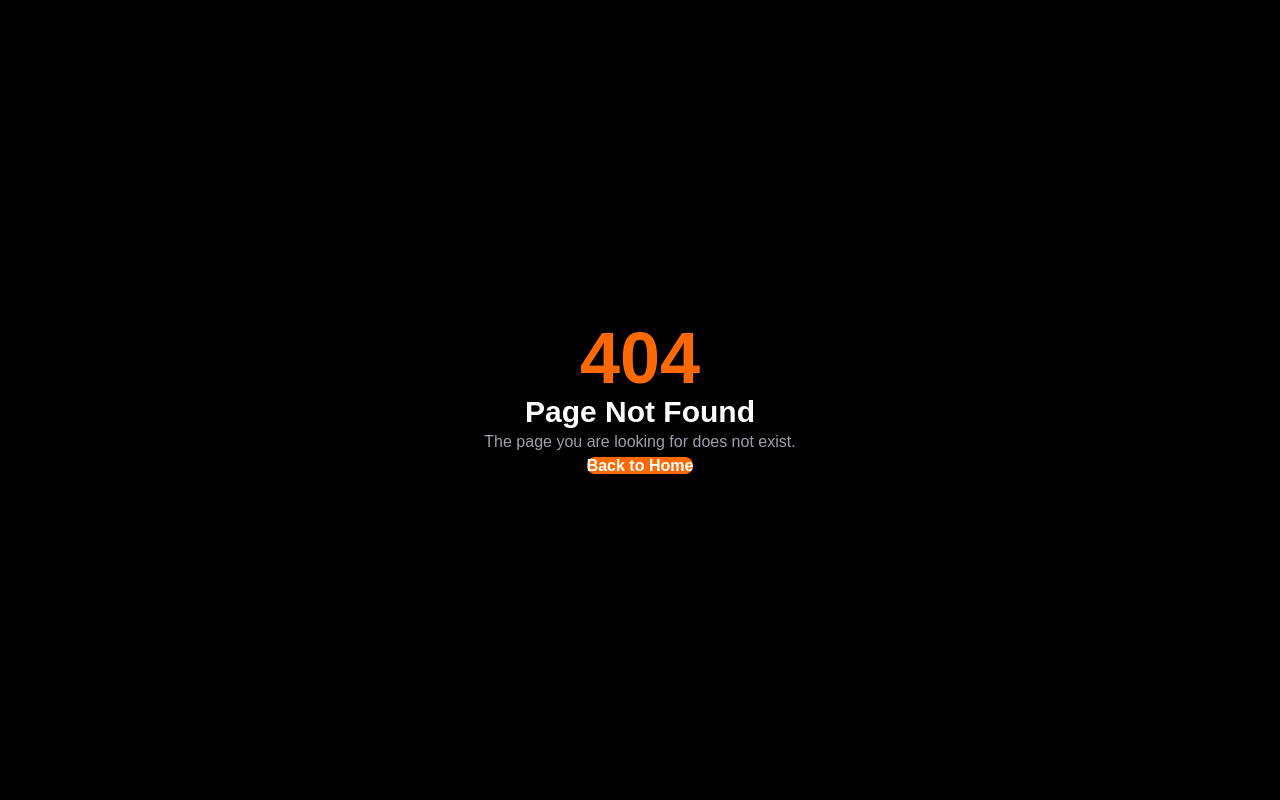
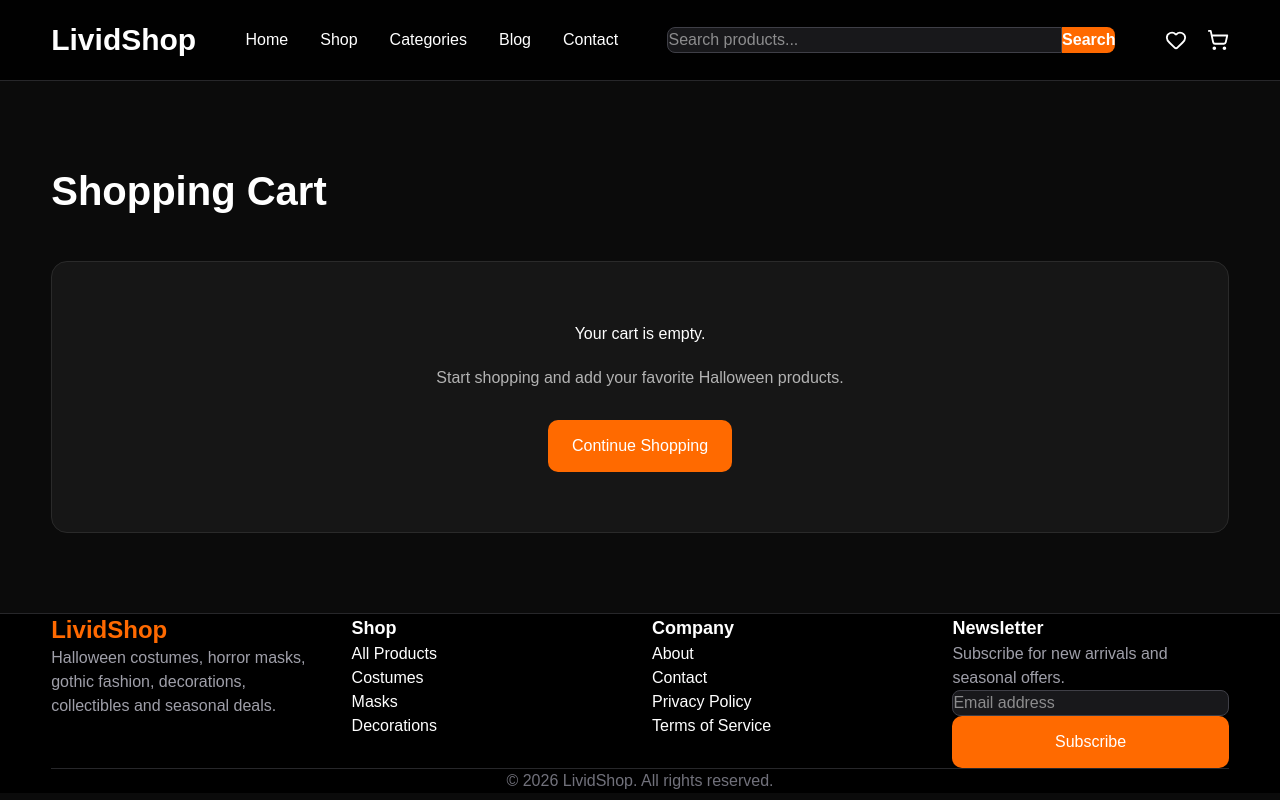
Before and after one commit to RaniaAkramm/lividshop, a Next.js app: page /cart in a window 1280 px wide. Before the commit this address had no page. Built offline with nearby package versions, Linux system fonts and the light colour scheme.

Commit message:
Create page.tsx

```diff
--- /dev/null
+++ b/app/cart/page.tsx
@@ -0,0 +1,55 @@
+import Header from "@/components/Header";
+import Footer from "@/components/Footer";
+import Link from "next/link";
+
+export default function CartPage() {
+  return (
+    <>
+      <Header />
+
+      <main className="section">
+        <div className="container">
+
+          <h1 className="title">
+            Shopping Cart
+          </h1>
+
+          <div
+            className="card"
+            style={{
+              marginTop: "40px",
+              padding: "60px",
+              textAlign: "center",
+            }}
+          >
+            <h2>Your cart is empty.</h2>
+
+            <p
+              className="subtitle"
+              style={{
+                marginTop: "20px",
+              }}
+            >
+              Start shopping and add your favorite Halloween products.
+            </p>
+
+            <Link
+              href="/shop"
+              className="btn-primary"
+              style={{
+                display: "inline-block",
+                marginTop: "30px",
+              }}
+            >
+              Continue Shopping
+            </Link>
+
+          </div>
+
+        </div>
+      </main>
+
+      <Footer />
+    </>
+  );
+}
```
